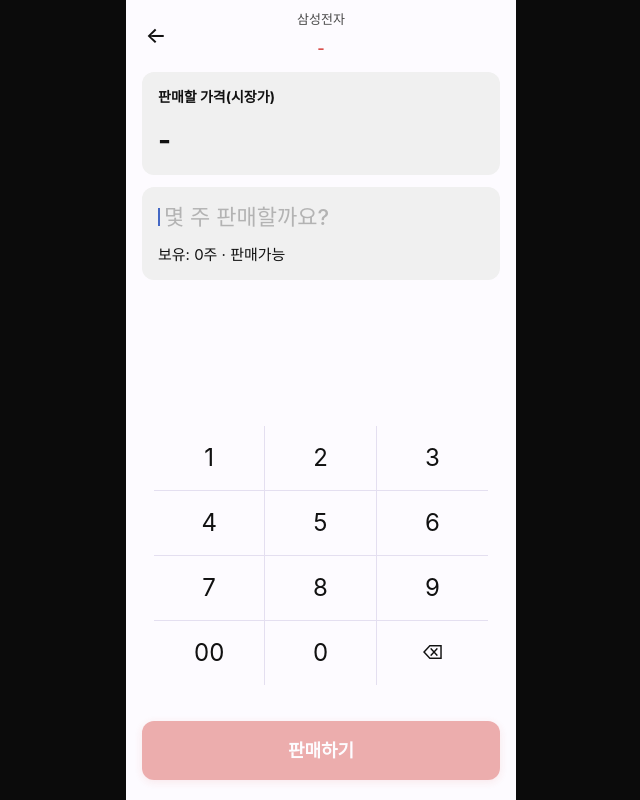
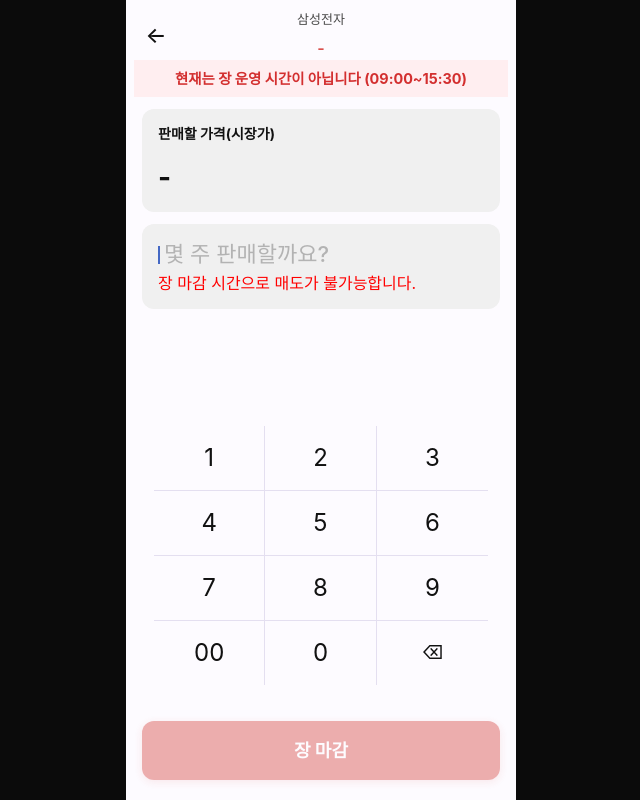
Before and after one commit to prgrms-be-devcourse/NBE9-11-2-Team02-FE, a Next.js app: page /trade_sell in a window 1280 px wide. Shown: the whole page, without its empty margins (319-959 px from the left). Built offline with nearby package versions, Linux system fonts and the light colour scheme; no server answers; a web font is replaced by a local one.

Commit message:
feature: 장 마감시 버튼 비활성화 기능 추가

```diff
--- a/src/app/trade_sell/TradeSellClient.tsx
+++ b/src/app/trade_sell/TradeSellClient.tsx
@@ -36,6 +36,8 @@ export default function TradeSellClient() {
   const toastTimer = useRef<ReturnType<typeof setTimeout> | null>(null);
   const debounceTimer = useRef<ReturnType<typeof setTimeout> | null>(null);
 
+  const [isMarketOpen, setIsMarketOpen] = useState(true);
+
   /** [추가] 페이지 로드 시 나의 보유 주식 수량 조회 */
   useEffect(() => {
     // 실제 userId는 로그인 세션 등에서 가져오는 것이 좋습니다.
@@ -58,7 +60,7 @@ export default function TradeSellClient() {
   // [추가] 보유 수량 초과 여부 계산
   const isExceeded = Number(qtyDigits) > myMaxQty;
 
-  const isButtonDisabled = currentPrice === null || qtyDigits === "" || isBuying||isExceeded;
+  const isButtonDisabled = currentPrice === null || qtyDigits === "" || isBuying||isExceeded|| !isMarketOpen;
 
   const handleBuy = useCallback(async () => {
     if (isButtonDisabled) return;
@@ -120,6 +122,36 @@ export default function TradeSellClient() {
     return () => es.close();
   }, [stockCode]);
 
+  // [추가] 장 운영 시간 체크 로직
+  useEffect(() => {
+    const checkMarketStatus = () => {
+      const now = new Date();
+      now.setHours(16, 0, 0);
+
+      const day = now.getDay(); // 0:일, 1:월, ..., 6:토
+      const hour = now.getHours();
+      const minute = now.getMinutes();
+
+      // 주말(토, 일)인 경우 장 마감
+      if (day === 0 || day === 6) {
+        setIsMarketOpen(false);
+        return;
+      }
+
+      // 평일 09:00 ~ 15:30 확인
+      if (hour < 9 || (hour === 15 && minute >= 30) || hour > 15) {
+        setIsMarketOpen(false);
+      } else {
+        setIsMarketOpen(true);
+      }
+    };
+
+    checkMarketStatus(); // 마운트 시 즉시 체크
+    const timer = setInterval(checkMarketStatus, 60000); // 1분마다 체크
+
+    return () => clearInterval(timer);
+  }, []);
+
   const appendDigit = useCallback((d: string) => {
     setQtyDigits((prev) => {
       if (prev.length >= 7) return prev;
@@ -179,6 +211,12 @@ export default function TradeSellClient() {
           </div>
           <div className={styles.topBarSpacer} aria-hidden />
         </div>
+        {/* [추가] 장 마감 알림 표시 */}
+        {!isMarketOpen && (
+          <div className={styles.marketClosedAlert}>
+            현재는 장 운영 시간이 아닙니다 (09:00~15:30)
+          </div>
+        )}
       </header>
 
       <div className={styles.body}>
@@ -200,15 +238,17 @@ export default function TradeSellClient() {
               </>
             )}
           </div>
-          {/* [추가] 보유 수량 정보 및 초과 시 경고 메시지 */}
-          <p className={isExceeded ? styles.errorInfo : styles.subInfo} style={{ color: isExceeded ? 'red' : 'inherit' }}>
-            {isExceeded
-              ? `보유 수량을 초과했습니다 (보유: ${myMaxQty}주)`
-              : `보유: ${myMaxQty.toLocaleString()}주 · ${qtyDigits && currentPrice !== null ? `총 ${formatKrw(Number(qtyDigits) * currentPrice)}` : "판매가능"}`
-            }
-          </p>
+          {/* [추가] 보유 수량 정보 및 경고 메시지 */}
+        <p className={isExceeded || !isMarketOpen ? styles.errorInfo : styles.subInfo}
+           style={{ color: (isExceeded || !isMarketOpen) ? 'red' : 'inherit' }}>
+          {isExceeded
+            ? `보유 수량을 초과했습니다 (보유: ${myMaxQty}주)`
+            : !isMarketOpen
+            ? "장 마감 시간으로 매도가 불가능합니다."
+            : `보유: ${myMaxQty.toLocaleString()}주 · ${qtyDigits && currentPrice !== null ? `총 ${formatKrw(Number(qtyDigits) * currentPrice)}` : "판매가능"}`
+          }
+        </p>
         </section>
-
         <div className={styles.keypadWrap}>
           <div className={styles.keypad} role="group" aria-label="숫자 키패드">
             {keys.map((row, ri) =>
@@ -246,7 +286,7 @@ export default function TradeSellClient() {
           onClick={handleBuy}
           disabled={isButtonDisabled}
         >
-          {isBuying ? "처리 중..." : isExceeded ? "수량 초과" : "판매하기"}
+          {isBuying ? "처리 중..." : !isMarketOpen ? "장 마감" : isExceeded ? "수량 초과" : "판매하기"}
         </button>
       </footer>
     </div>
--- a/src/app/trade_sell/trade-sell.module.css
+++ b/src/app/trade_sell/trade-sell.module.css
@@ -233,6 +233,15 @@
   animation: toastIn 0.2s ease, toastOut 0.3s ease 2.7s forwards;
 }
 
+.marketClosedAlert {
+  background-color: #ffeef0;
+  color: #d32f2f;
+  text-align: center;
+  padding: 8px;
+  font-size: 0.9rem;
+  font-weight: bold;
+}
+
 @keyframes toastIn {
   from { opacity: 0; transform: translateX(-50%) translateY(0.5rem); }
   to   { opacity: 1; transform: translateX(-50%) translateY(0); }
```
